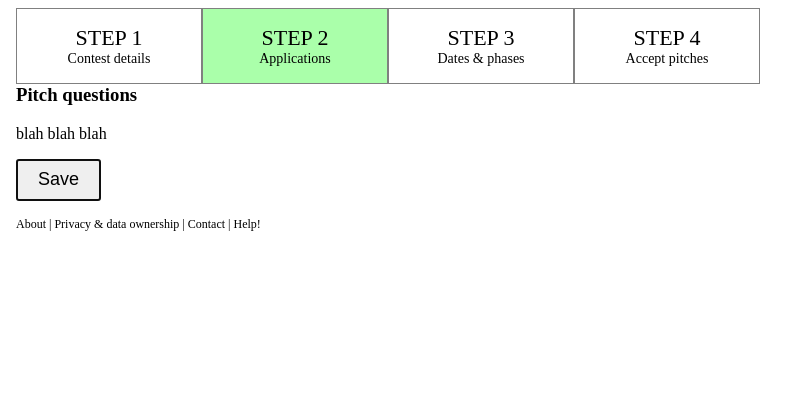
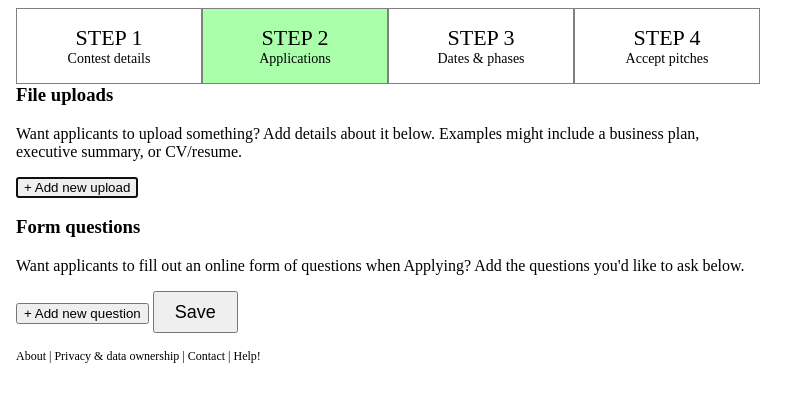
Before and after one commit to robfitz/bizmodelcomp, a Django app: template templates/competition/edit_application.html in a window 1280 px wide. Shown: the part 79-481 px from the top of the page, without its empty margins (0-807 px from the left). Run offline with Django 3.2, Linux system fonts and the light colour scheme; the template is opened without the code that fills it, so the values that code supplies are empty; parts of the project's set-up code (start-up, migrations or seed data) failed here and were passed over.

Commit message:
javascript to add upload & question fields to application (not connected to model yet)

```diff
--- a/templates/competition/edit_application.html
+++ b/templates/competition/edit_application.html
@@ -1,18 +1,59 @@
 {% extends 'competition/edit_competition_base.html' %}
+
+{% block style %}
+
+	.upload_prompt_field, .question_prompt_field {
+		width:744px;
+	}
+
+{% endblock %}
 
 {% block script %}
 
 	var step_num = 2;
 	var next_url = '/edit_phases/';
 
+	function addUpload() {
+
+		var num = $("#uploads").children().length
+
+		var new_upload = "<p>Upload prompt:<textarea name='upload_prompt_"+num+"' class='upload_prompt_field' rows='3'></textarea></p>";
+
+		$("#uploads").append(new_upload);
+	}
+
+	function addQuestion() {
+		var num = $("#questions").children().length
+
+		var new_upload = "<p>Question prompt:<textarea name='question_prompt_"+num+"' class='question_prompt_field' rows='3'></textarea></p>";
+
+		$("#questions").append(new_upload);
+	}
+
 {% endblock %}
 
 {% block form %}
 
-		<h3>Pitch questions</h3>
+		<h3>File uploads</h3>
 
 		<p>
-		blah blah blah
+		Want applicants to upload something? Add details about it below. Examples might include a business plan, executive summary, or CV/resume.
 		</p>
 
+		<div id="uploads">
+
+		</div>
+		<input type="button" onclick="addUpload()" value="+ Add new upload" />
+
+		<h3>Form questions</h3>
+
+		<p>
+		Want applicants to fill out an online form of questions when Applying? Add the questions you'd like to ask below.
+		</p>
+
+		<div id="questions">
+
+		</div>
+		<input type="button" onclick="addQuestion()" value="+ Add new question" />
+
 {% endblock %}
```
